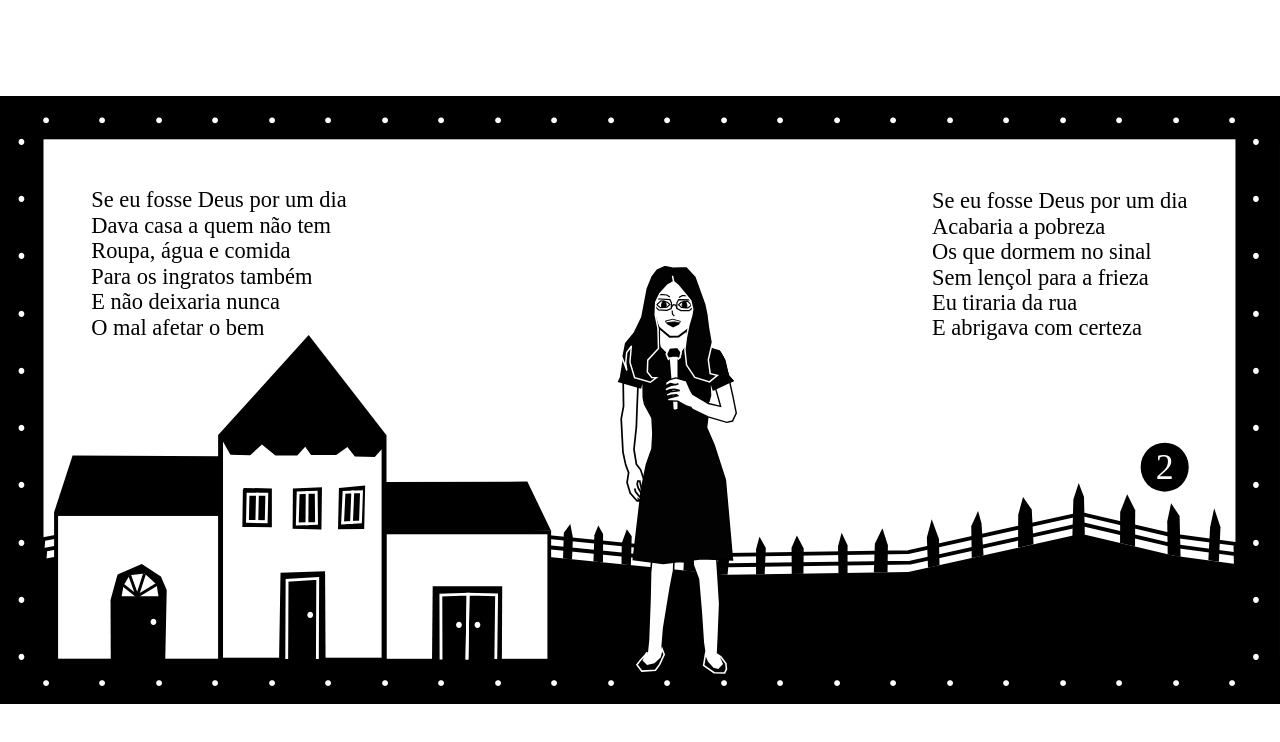
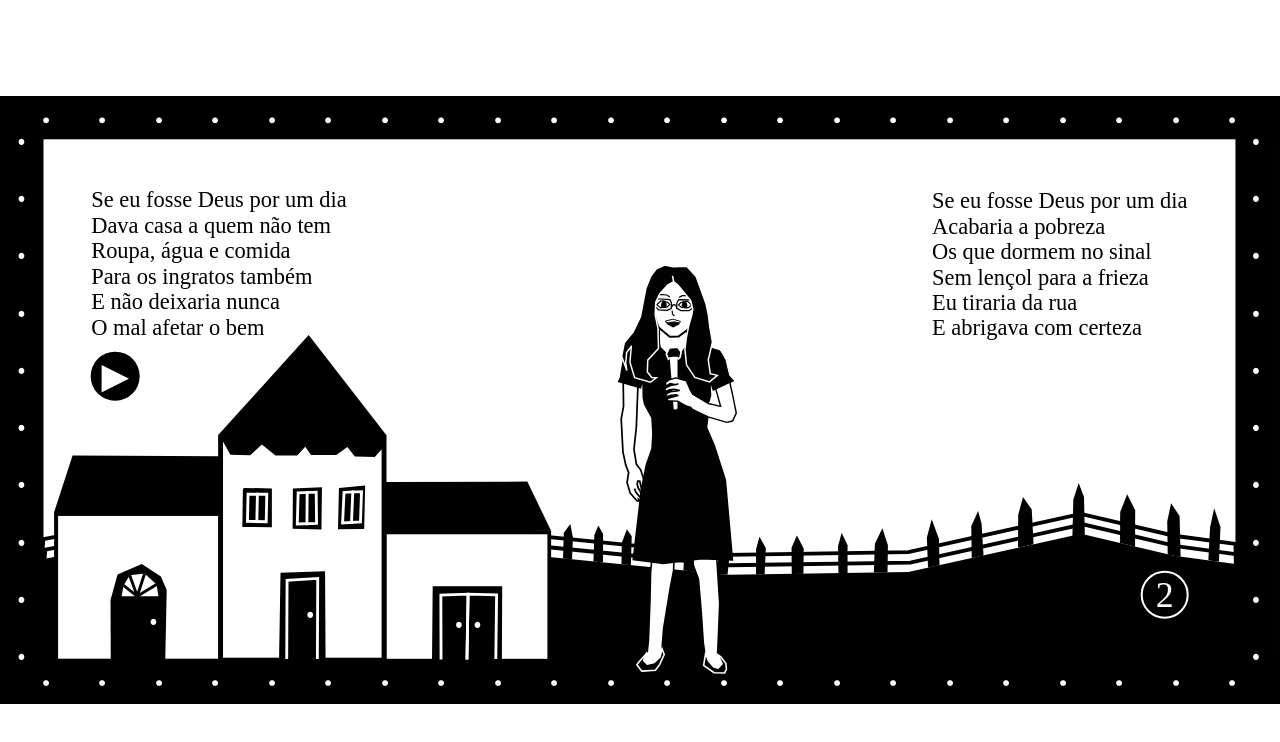
Before and after one commit to yasminalmeidaa/se-eu-fosse-deus-por-um-dia-web-arte, a plain HTML site: page pages/tela3.html in a window 1280 px wide. Drawn offline with Linux system fonts and the light colour scheme.

Commit message:
botao de som tela 3 + borda no botão de número

```diff
--- a/pages/estilotela3.css
+++ b/pages/estilotela3.css
@@ -48,7 +48,9 @@ body {
 .botaoredondo {
     background-color: black;
     color: white;
-    border: none;
+    border: 2px;
+    border-style: solid;
+    border-color: white;
     border-radius: 50%;
     display: flex;
     justify-content: center;
@@ -67,7 +69,7 @@ body {
     text-decoration: none;
     /* top:50%;
     left:50%; */
-    top: 61%;
+    top: 82%;
     left: 91%;
     /* -webkit-transform:translate3d(-50%, -50%, 0);
     -moz-transform:translate3d(-50%, -50%, 0);
@@ -87,3 +89,46 @@ body {
 
     transform: translate(-50%, -50%);
 }
+
+.botaoAudio {
+    background-color: black;
+    color: white;
+    border: none;
+    border-radius: 50%;
+    display: flex;
+    justify-content: center;
+    align-items: center;
+    /* width: 50px;
+    height: 50px; */
+    width: clamp(24px, 3.8%, 50px);
+    height: auto;
+    aspect-ratio: 1 / 1;
+    font-family: "Amiri";
+    /* font-size: 40px; */
+    font-size: clamp(16px, 2.8vw, 40px);
+    text-align: center;
+    text-decoration: none;
+    cursor: pointer;
+    position:absolute;
+    /* top:50%;
+    left:50%; */
+    top: 47%;
+    left: 9%;
+    /* -webkit-transform:translate3d(-50%, -50%, 0);
+    -moz-transform:translate3d(-50%, -50%, 0);
+    transform:translate3d(1190%, 410%, 0); */
+    transform: translate(-50%, -50%);
+}
+
+.botaoAudio::before {
+    content: "";
+    position: absolute;
+
+    width: max(44px, 100%);
+    height: max(44px, 100%);
+
+    top: 50%;
+    left: 50%;
+
+    transform: translate(-50%, -50%);
+}
--- a/pages/tela3.html
+++ b/pages/tela3.html
@@ -20,12 +20,21 @@
   </div>
 
 <audio id="meuAudio" src="../assets/audioestrofes3e4.mp3"></audio>
+<button id="botaoAudio" class="botaoAudio" onclick="alternarSom()">▶︎</button>
 
 <script>
-  window.addEventListener('click', function() {
-    let audio = document.getElementById('meuAudio');
-    audio.play();
-  }, { once: true });
+  const audio = document.getElementById("meuAudio");
+  const botao = document.getElementById("botaoAudio");
+
+  function alternarSom() {
+    if (audio.paused) {
+      audio.play();
+      botao.textContent = "⏸︎";
+    } else {
+      audio.pause();
+      botao.textContent = "▶︎";
+    }
+  }
 </script>
 
 </body>
```
